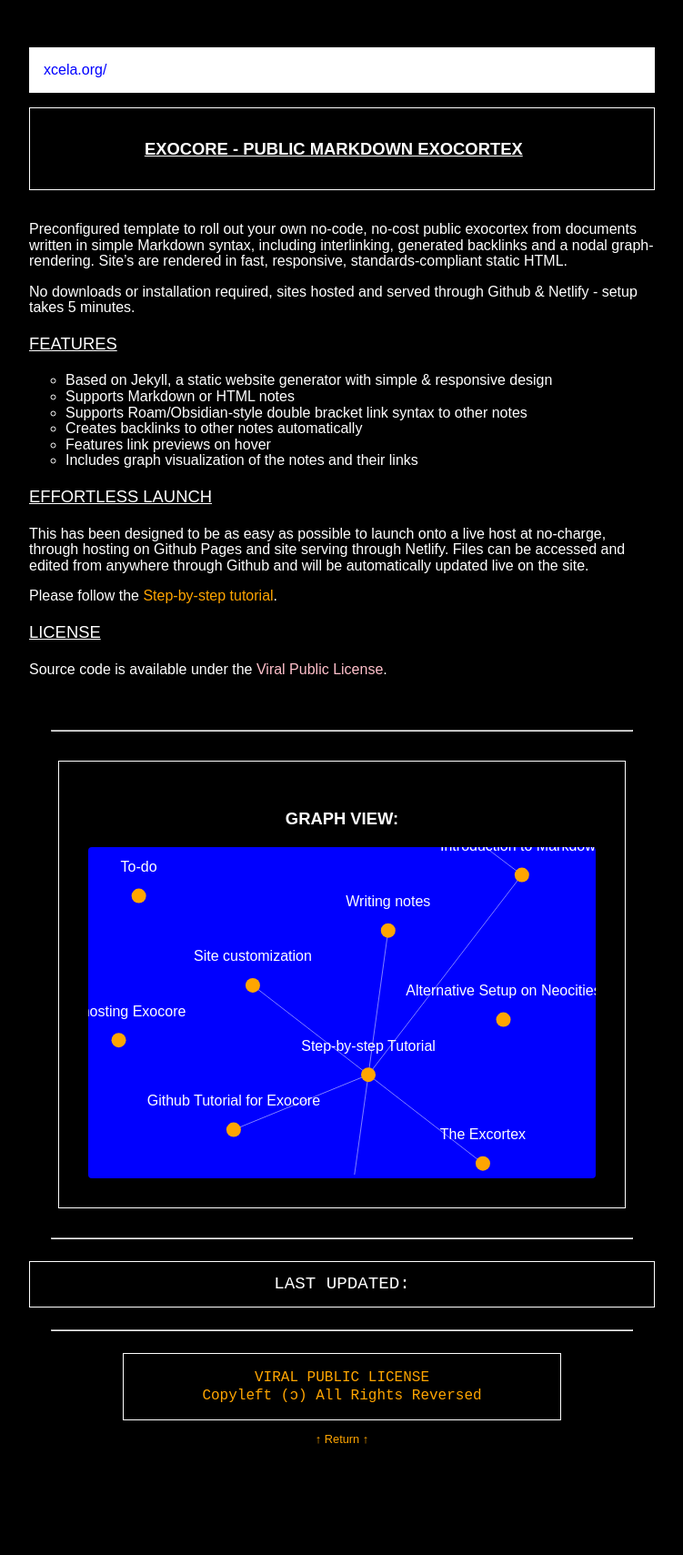
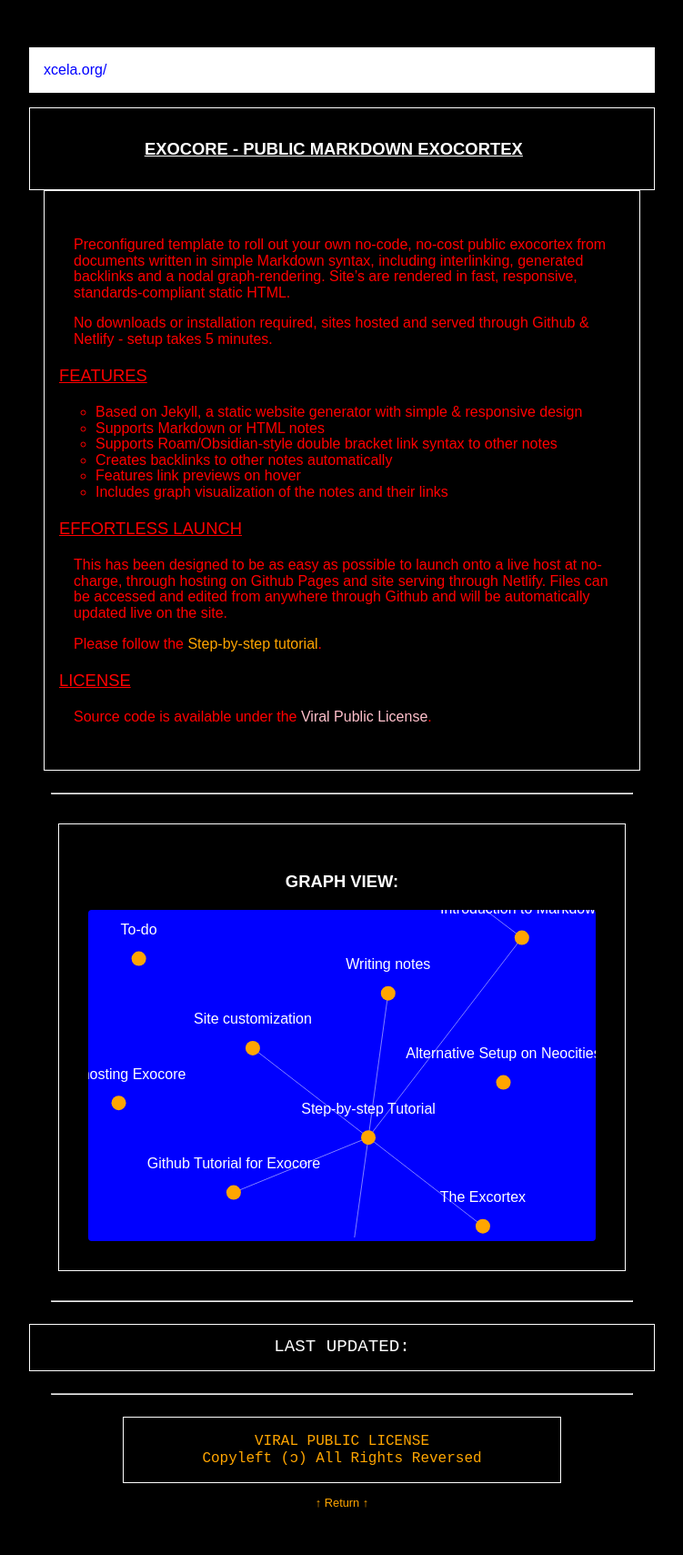
Before and after one commit to xcela/Exocore, a Jekyll site: the page built from _pages/index.md, in a window 1280 px wide. Shown: the whole page at 91% size, without its empty margins (264-1015 px from the left). Built offline with Jekyll 4.4.1, drawn with Linux system fonts in a browser that asks for light colours; before the commit the page ends 1640 px from its top, so only the background shows below that.

Commit message:
Update page.html

```diff
--- a/_layouts/page.html
+++ b/_layouts/page.html
@@ -3,11 +3,11 @@ layout: default
 ---
 
 <article>
- <div class="border">
+ <div class="border title">
     <h1 class="title">{{ page.title }}</h1>
   </div>
 
- <div id="border note">
+ <div class="border note">
 <content id="note">
   {{ content }}
 </content>
```
